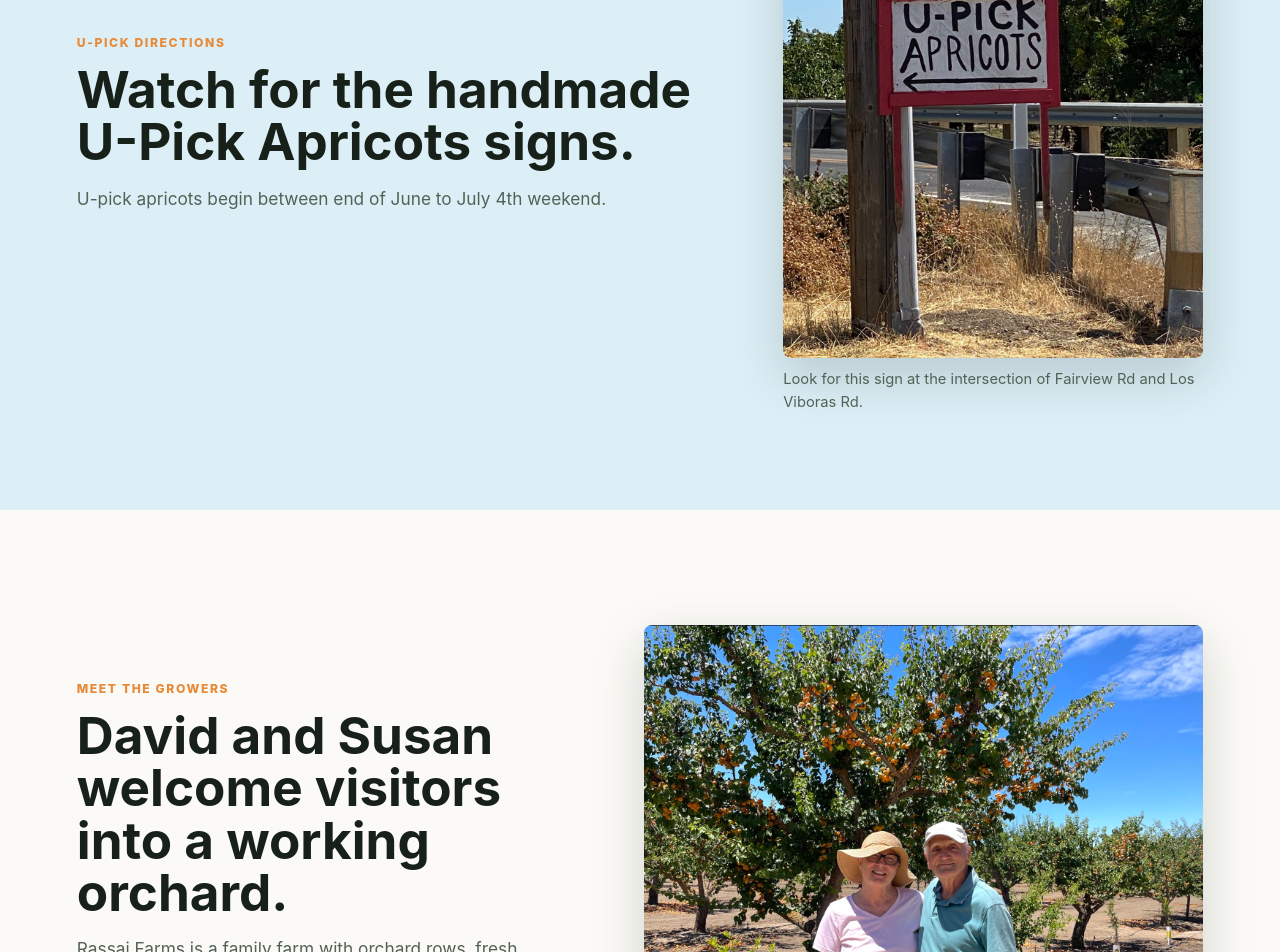
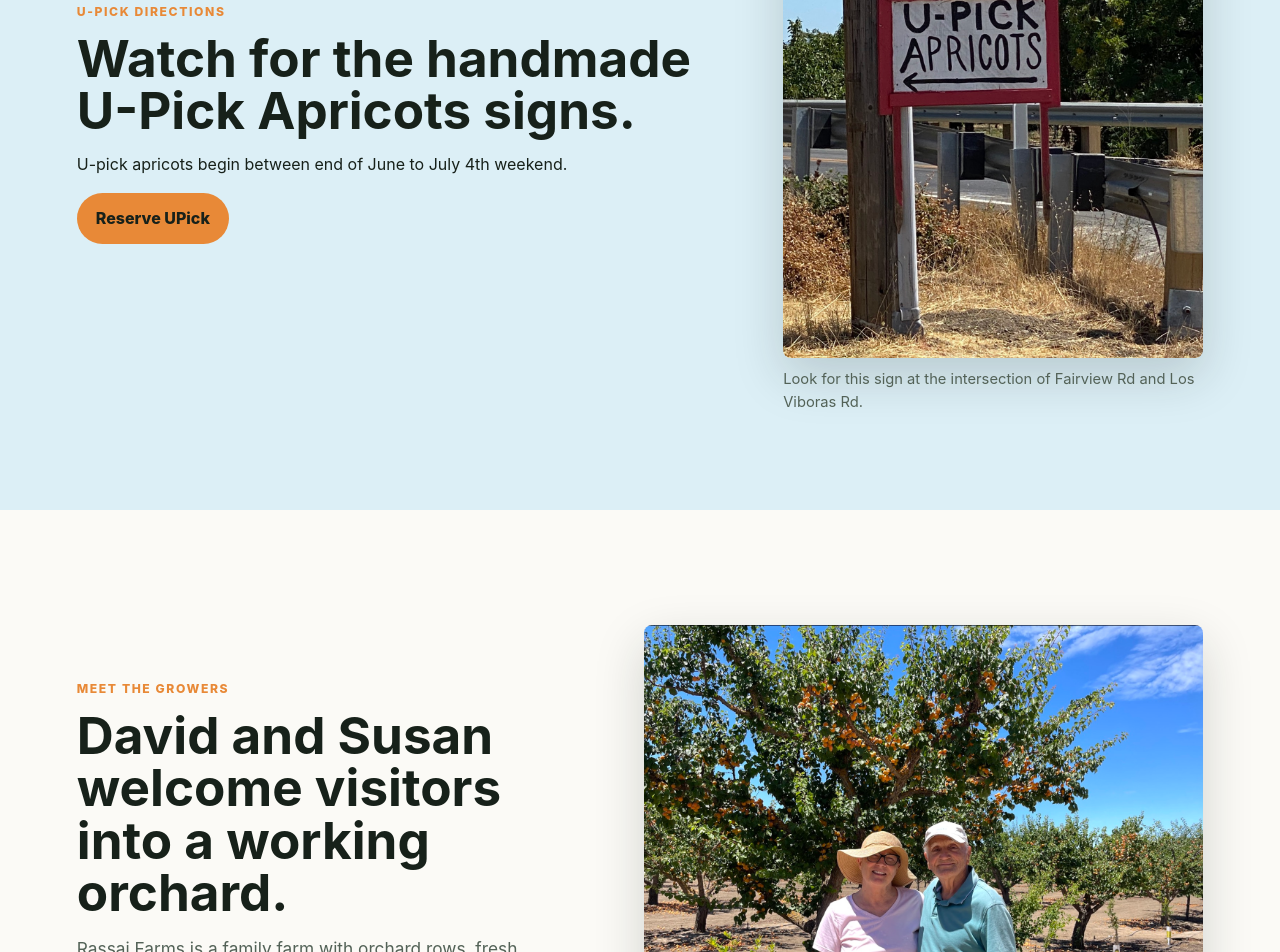
Before and after one commit to dougc333/rassaifarms, a plain HTML site: page index.html in a window 1280 px wide. Shown: the part 1020-1972 px from the top of the page. Drawn offline with Linux system fonts and the light colour scheme.

Commit message:
update index.html with button

```diff
--- a/index.html
+++ b/index.html
@@ -58,6 +58,7 @@
           <p>
             U-pick apricots begin between end of June to July 4th weekend.
           </p>
+          <a class="button primary notice-button" href="mailto:?subject=Rassai%20Farms%20U-pick%20reservations&body=I%20would%20like%20to%20make%20a%20U-pick%20reservation%20at%20Rassai%20Farms.">Reserve UPick</a>
         </div>
         <figure class="sign-figure">
           <img src="assets/photos/upick-apricots-sign.jpg" alt="Hand-painted U-Pick Apricots sign beside the road">
```
